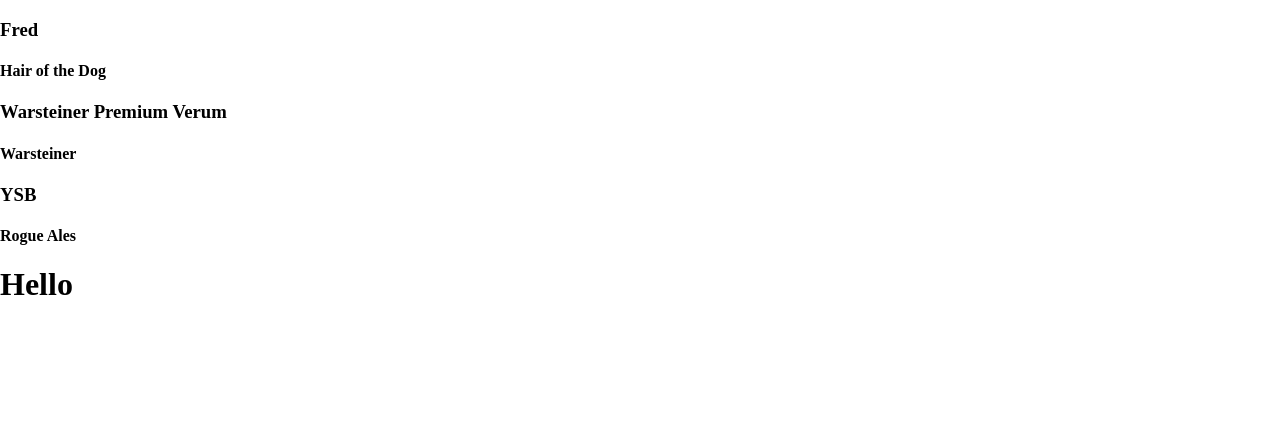
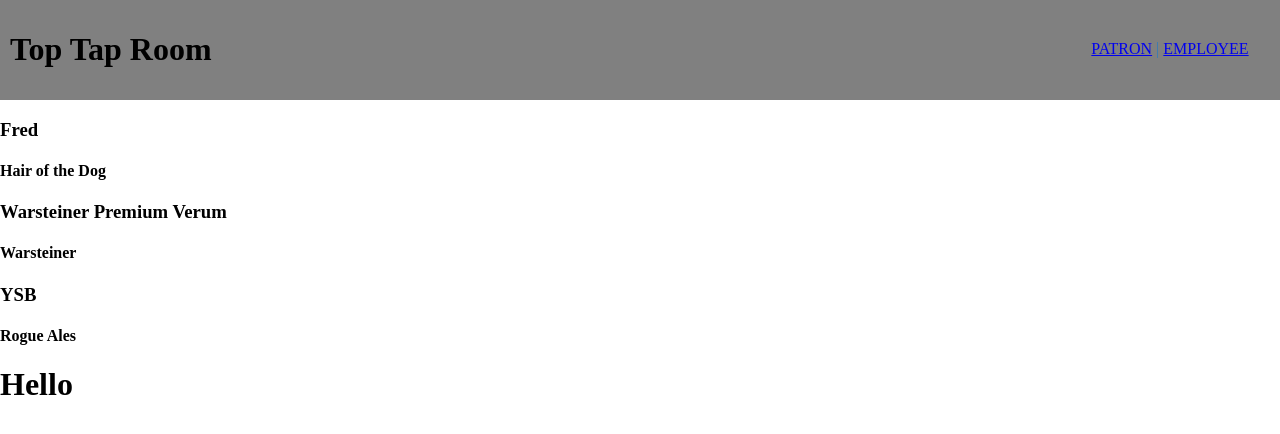
Before and after one commit to LiamPKenna/tap-room, a React (Create React App) app: page / in a window 1280 px wide. Shown: the top 434 px of the page. Built offline with nearby package versions, Linux system fonts and the light colour scheme.

Commit message:
Move Router to wrap entire app

```diff
--- a/src/App.js
+++ b/src/App.js
@@ -6,24 +6,25 @@ import {
   Route, } from 'react-router-dom';
 import EmployeeDashboard from './components/EmployeeDashboard';
 import PatronDashboard from './components/PatronDashboard';
+import Header from './components/Header'
 
 function App() {
   return (
-    <div className="App">
-      <header className="App-header">
-
-      </header>
-      <Router>
+    <Router>
+      <div className="App">
+        <header className="App-header">
+          <Header />
+        </header>
         <Switch>
-          <Route path='/'>
+          <Route exact path='/'>
             <PatronDashboard/>
           </Route>
           <Route path='/emp'>
             <EmployeeDashboard/>
           </Route>
         </Switch>
-      </Router>
-    </div>
+      </div>
+    </Router>
   );
 }
 
```
